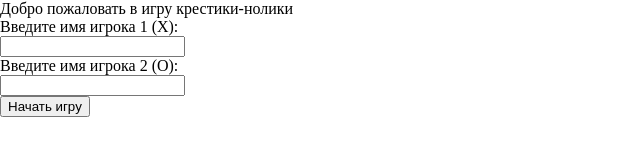
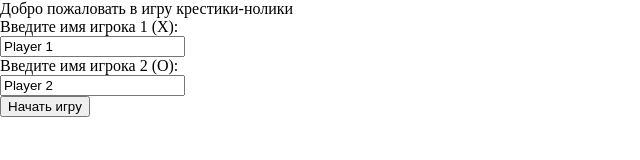
Before and after one commit to MaksimDzha/tic-tac-toe-front, a React app: page / in a window 1280 px wide. Shown: the top 160 px of the page, without its empty margins (0-640 px from the left). Built offline with nearby package versions, Linux system fonts and the light colour scheme.

Commit message:
validName

```diff
--- a/src/components/App.js
+++ b/src/components/App.js
@@ -34,9 +34,17 @@ class App extends Component {
         this.setState({isGameOver: isIt});
     }
 
+    validName = () => {
+        var users = this.state.users;
+        var empty = false;
+        users[0] == "" ? (users[0] = "Player 1", empty = true) : true;
+        users[1] == "" ? (users[1] = "Player 2", empty = true) : true;
+        if (empty) this.setState({users: users});
+    }
+
     render() {
         if (this.state.isGameRun) {
-
+            this.validName();
             return (
                 <Game playTheGame={this.playTheGame}
                 gameOver={this.gameOver}
@@ -63,12 +71,15 @@ class App extends Component {
                 <div style={style.row}>
                     <div>{"Введите имя игрока 1 (X): "}</div>
                     <input
+                        value={this.state.users[0]}
                         onChange={(e) => this.changeName(0, e.target.value)}
                     />
                 </div>
                 <div style={style.row}>
                     <div>{"Введите имя игрока 2 (O): "}</div>
-                    <input onChange={(e) => this.changeName(1, e.target.value)} />
+                    <input
+                        value={this.state.users[1]}
+                        onChange={(e) => this.changeName(1, e.target.value)} />
                 </div>
                 <div style={style.buttons}>
                     <button onClick={() => this.playTheGame(true)}>Начать игру</button>
--- a/src/components/ResultTable.js
+++ b/src/components/ResultTable.js
@@ -6,12 +6,12 @@ const ResultTable = (table, winner) => (
         <div style={style.gameBegin}>Игра окончена</div>
         <div style={style.column}>
             <div style={style.playerName}>{(winner == "") ? "Ничья!" : ("Победитель: " + winner)}</div>
-            {table.map((row, indexY) => {
+            {table.map((row, indexX) => {
                 return (
-                    <div style={style.row}>{
-                        row.map((value, indexX) => {
+                    <div style={style.row} key={indexX}>{
+                        row.map((value, indexY) => {
                             return(
-                                <div style={style.icon}>{value}</div>
+                                <div style={style.icon} key={indexY}>{value}</div>
                             )
                         })
                     }</div>
```
